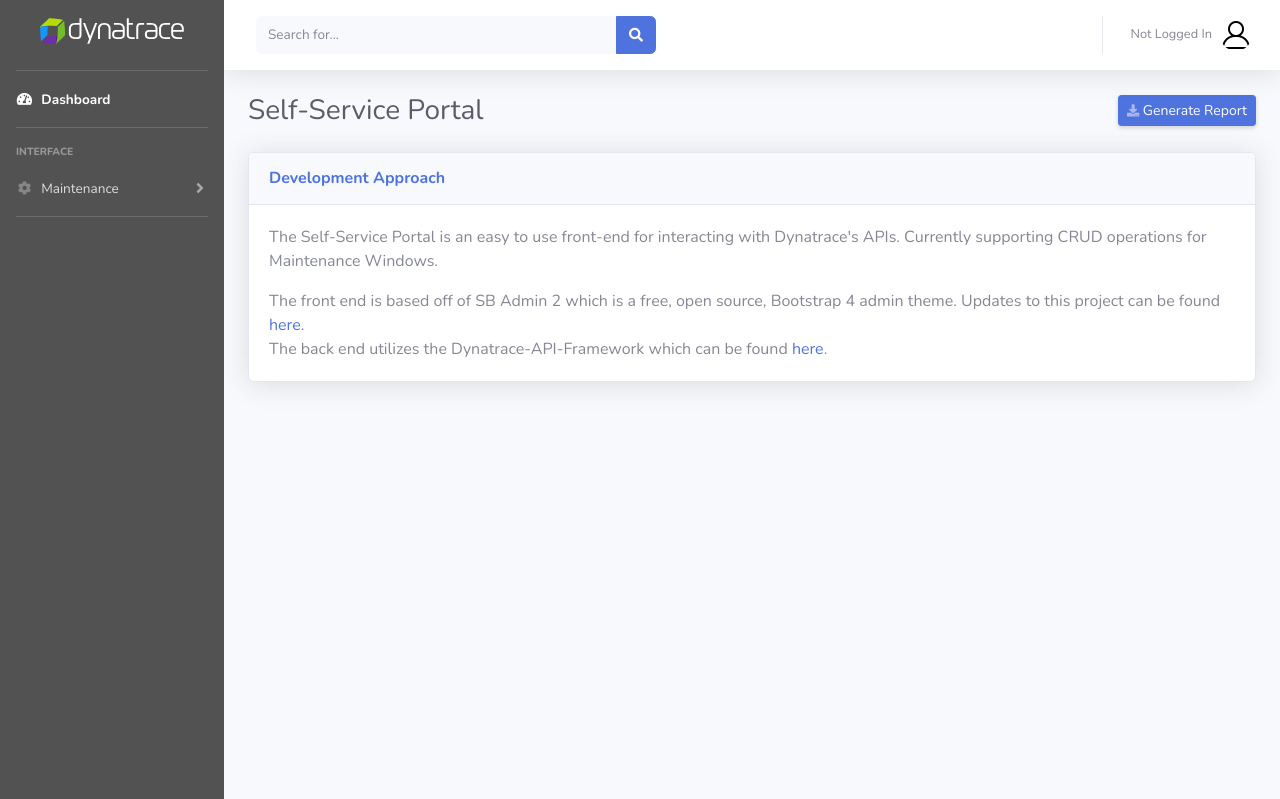
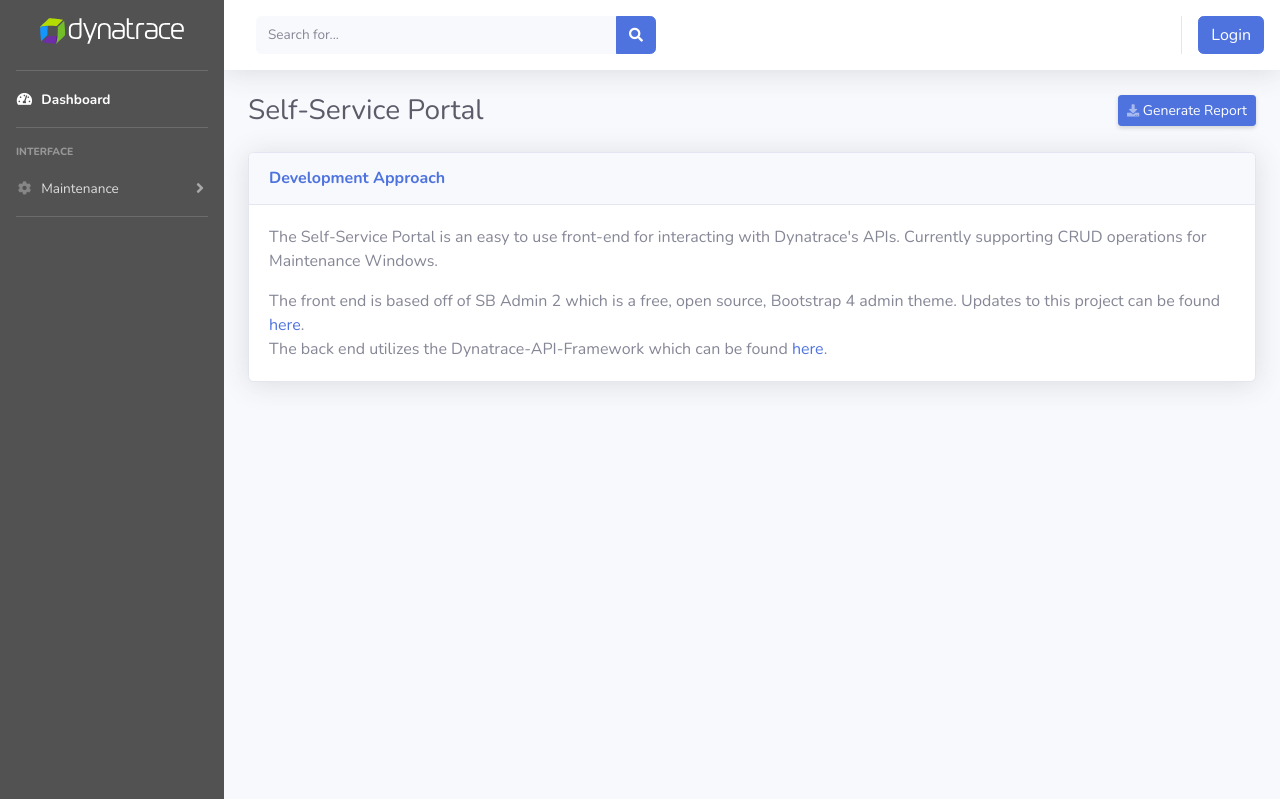
Before and after one commit to dt-self-service/self-service-app, a Django app: page / in a window 1280 px wide. Shown: the top 799 px of the page. Run offline with Django 3.2, Linux system fonts and the light colour scheme; some libraries are stand-ins or nearby versions.

Commit message:
Logic to link to login and logout

```diff
--- a/dashboard/templates/dashboard/base.html
+++ b/dashboard/templates/dashboard/base.html
@@ -140,13 +140,11 @@
             <div class="topbar-divider d-none d-sm-block"></div>
 
             <!-- Nav Item - User Information -->
+            {% if user.is_authenticated %}
             <li class="nav-item dropdown no-arrow">
                 <a class="nav-link dropdown-toggle" href="#" id="userDropdown" role="button" data-toggle="dropdown" aria-haspopup="true" aria-expanded="false">
-                {% if user.is_authenticated %}
+
                     <span class="mr-2 d-none d-lg-inline text-gray-600 small">{{ user.username }}</span>
-                {% else %}
-                    <span class="mr-2 d-none d-lg-inline text-gray-600 small">Not Logged In</span>
-                {% endif %}
                 <img class="img-profile rounded-circle" src="{% static '/img/user-256.png' %}">
                 </a>
                 <!-- Dropdown - User Information -->
@@ -170,6 +168,9 @@
                 </a>
                 </div>
             </li>
+            {% else %}
+            <button class="btn-primary btn" onclick="window.location.href = '/accounts/login'">Login</button>
+            {% endif %}
 
             </ul>
 
@@ -212,7 +213,7 @@
         <div class="modal-body">Select "Logout" below if you are ready to end your current session.</div>
         <div class="modal-footer">
             <button class="btn btn-secondary" type="button" data-dismiss="modal">Cancel</button>
-            <a class="btn btn-primary" href="login.html">Logout</a>
+            <a class="btn btn-primary" href="/accounts/logout">Logout</a>
         </div>
         </div>
     </div>
```
